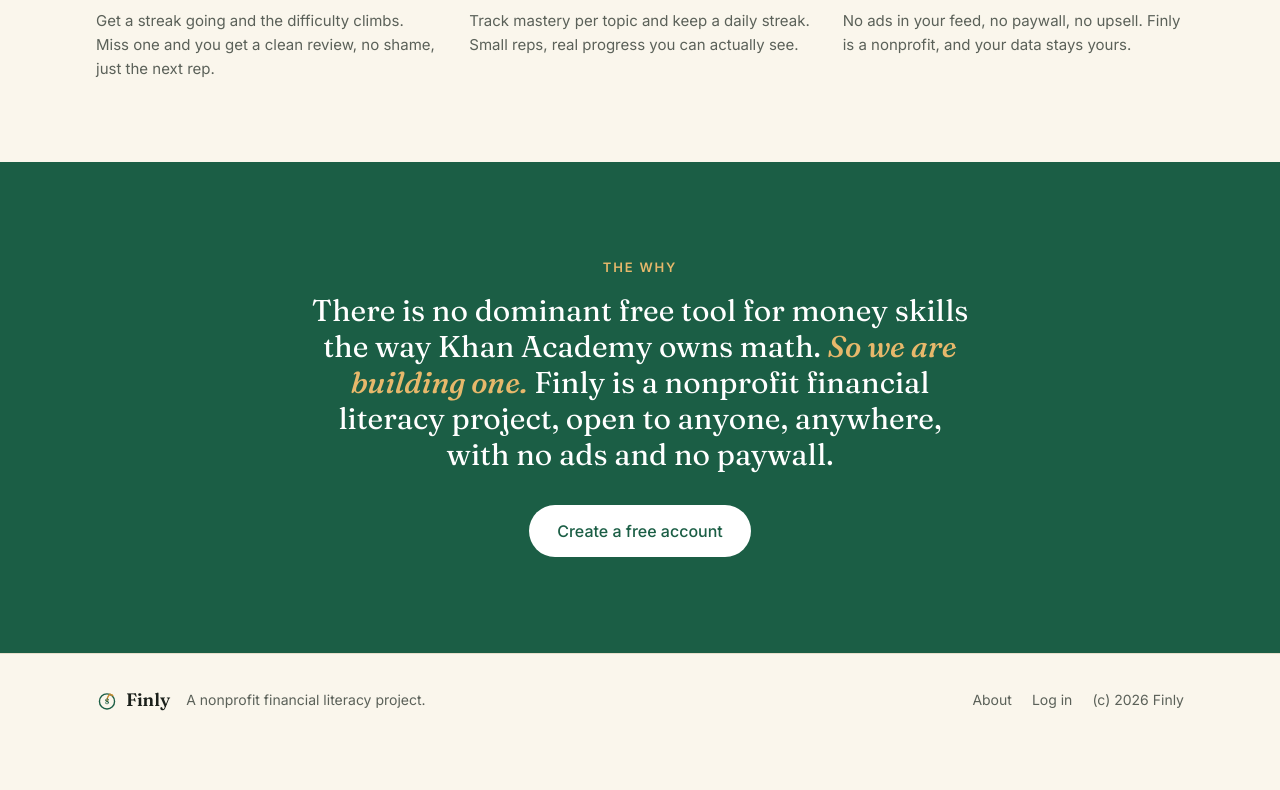
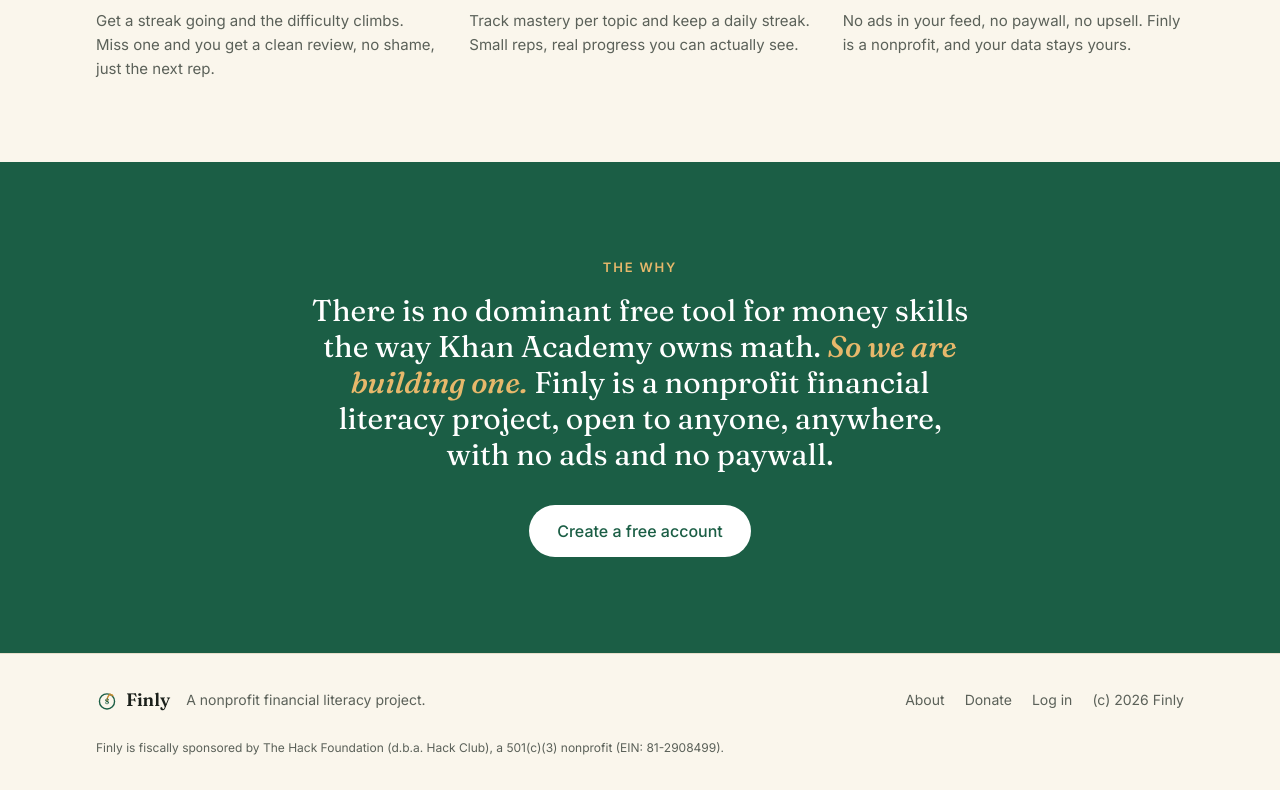
Before and after one commit to PatelPoojak/Finly, a React (Vite) app: page / in a window 1280 px wide. Shown: the part 1810-2600 px from the top of the page. Before the commit the page ends 2556 px from the top, so only its background shows below. Built offline with nearby package versions, Linux system fonts and the light colour scheme; no server answers.

Commit message:
Update Footer.jsx

```diff
--- a/src/components/Footer.jsx
+++ b/src/components/Footer.jsx
@@ -4,21 +4,25 @@
 export default function Footer() {
   return (
     <footer className="border-t border-line">
-      <div className="mx-auto flex max-w-6xl flex-wrap items-center gap-4 px-5 py-8 sm:px-8">
+      <div className="mx-auto max-w-6xl px-5 py-8 sm:px-8">
+        <div className="flex flex-wrap items-center gap-4">
           <div className="flex items-center gap-2">
             <Mark size={22} />
             <span className="font-display text-lg font-semibold">Finly</span>
           </div>
           <p className="text-sm text-muted">A nonprofit financial literacy project.</p>
-        {/* 501C3_PLACEHOLDER: once you have genuinely filed, you can add a line
-            here such as: <span className="text-sm text-muted">501(c)(3) pending.</span>
-            Do not add it before it is true. */}
           <nav className="ml-auto flex items-center gap-5 text-sm text-muted">
             <Link to="/about" className="hover:text-forest">About</Link>
+            <Link to="/donate" className="hover:text-forest">Donate</Link>
             <Link to="/login" className="hover:text-forest">Log in</Link>
             <span>(c) 2026 Finly</span>
           </nav>
         </div>
+        <p className="mt-6 text-xs leading-relaxed text-muted">
+          Finly is fiscally sponsored by The Hack Foundation (d.b.a. Hack Club), a
+          501(c)(3) nonprofit (EIN: 81-2908499).
+        </p>
+      </div>
     </footer>
   );
 }
```
Lines whose indentation alone changed are shown as unchanged.
